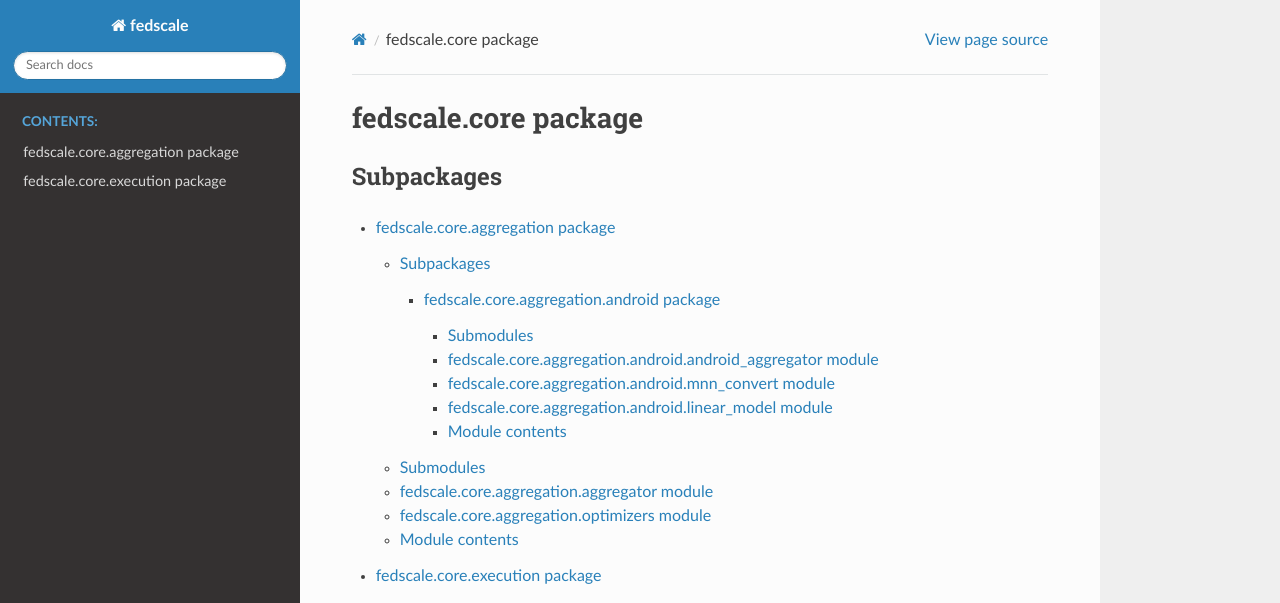
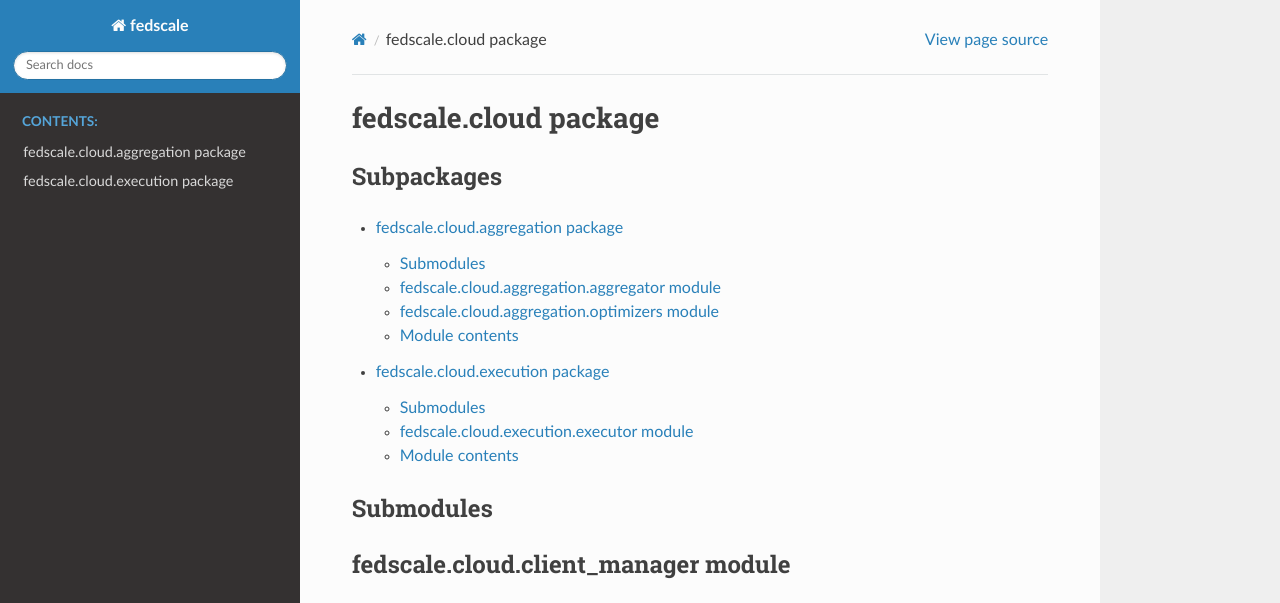
Before and after one commit to SymbioticLab/FedScale, a Sphinx documentation site: the page built from docs/source/fedscale.cloud.rst, in a window 1280 px wide and 1400 px high. Shown: the top 603 px of the window. Built offline with Sphinx 7.4.7 and the Read the Docs theme 2.0.0, drawn with Linux system fonts in a browser that asks for light colours; some of the changed text lies outside the part shown; grey boxes are pictures that could not be loaded.

Commit message:
update docs

```diff
--- /dev/null
+++ b/docs/source/fedscale.cloud.aggregation.rst
@@ -0,0 +1,37 @@
+fedscale.cloud.aggregation package
+=================================
+
+.. Subpackages
+.. -----------
+
+.. .. toctree::
+..    :maxdepth: 4
+
+..    fedscale.cloud.aggregation.android
+
+Submodules
+----------
+
+fedscale.cloud.aggregation.aggregator module
+-------------------------------------------
+
+.. automodule:: fedscale.cloud.aggregation.aggregator
+   :members:
+   :undoc-members:
+   :show-inheritance:
+
+fedscale.cloud.aggregation.optimizers module
+-------------------------------------------
+
+.. automodule:: fedscale.cloud.aggregation.optimizers
+   :members:
+   :undoc-members:
+   :show-inheritance:
+
+Module contents
+---------------
+
+.. automodule:: fedscale.cloud.aggregation
+   :members:
+   :undoc-members:
+   :show-inheritance:
--- a/docs/source/fedscale.core.rst
+++ b/docs/source/fedscale.cloud.rst
@@ -1,4 +1,4 @@
-fedscale.core package
+fedscale.cloud package
 =====================
 
 Subpackages
@@ -7,48 +7,48 @@ Subpackages
 .. toctree::
    :maxdepth: 4
 
-   fedscale.core.aggregation
-   fedscale.core.execution
+   fedscale.cloud.aggregation
+   fedscale.cloud.execution
 
 Submodules
 ----------
 
-fedscale.core.client\_manager module
+fedscale.cloud.client\_manager module
 ------------------------------------
 
-.. automodule:: fedscale.core.client_manager
+.. automodule:: fedscale.cloud.client_manager
    :members:
    :undoc-members:
    :show-inheritance:
 
-fedscale.core.commons module
+fedscale.cloud.commons module
 ----------------------------
 
-.. automodule:: fedscale.core.commons
+.. automodule:: fedscale.cloud.commons
    :members:
    :undoc-members:
    :show-inheritance:
 
-fedscale.core.config\_parser module
+fedscale.cloud.config\_parser module
 -----------------------------------
 
-.. automodule:: fedscale.core.config_parser
+.. automodule:: fedscale.cloud.config_parser
    :members:
    :undoc-members:
    :show-inheritance:
 
-fedscale.core.fllibs module
+fedscale.cloud.fllibs module
 ---------------------------
 
-.. automodule:: fedscale.core.fllibs
+.. automodule:: fedscale.cloud.fllibs
    :members:
    :undoc-members:
    :show-inheritance:
 
-fedscale.core.resource\_manager module
+fedscale.cloud.resource\_manager module
 --------------------------------------
 
-.. automodule:: fedscale.core.resource_manager
+.. automodule:: fedscale.cloud.resource_manager
    :members:
    :undoc-members:
    :show-inheritance:
@@ -56,7 +56,7 @@ fedscale.core.resource\_manager module
 Module contents
 ---------------
 
-.. automodule:: fedscale.core
+.. automodule:: fedscale.cloud
    :members:
    :undoc-members:
    :show-inheritance:
--- a/docs/source/fedscale.core.aggregation.android.rst
+++ /dev/null
@@ -1,37 +0,0 @@
-fedscale.core.aggregation.android package
-=================================
-
-Submodules
-----------
-
-fedscale.core.aggregation.android.android\_aggregator module
--------------------------------------------
-
-.. automodule:: fedscale.core.aggregation.android.android_aggregator
-   :members:
-   :undoc-members:
-   :show-inheritance:
-
-fedscale.core.aggregation.android.mnn\_convert module
--------------------------------------------
-
-.. automodule:: fedscale.core.aggregation.android.mnn_convert
-   :members:
-   :undoc-members:
-   :show-inheritance:
-
-fedscale.core.aggregation.android.linear\_model module
--------------------------------------------
-
-.. automodule:: fedscale.core.aggregation.android.linear_model
-   :members:
-   :undoc-members:
-   :show-inheritance:
-
-Module contents
----------------
-
-.. automodule:: fedscale.core.aggregation.android
-   :members:
-   :undoc-members:
-   :show-inheritance:
--- a/docs/source/fedscale.core.aggregation.rst
+++ /dev/null
@@ -1,37 +0,0 @@
-fedscale.core.aggregation package
-=================================
-
-Subpackages
------------
-
-.. toctree::
-   :maxdepth: 4
-
-   fedscale.core.aggregation.android
-
-Submodules
-----------
-
-fedscale.core.aggregation.aggregator module
--------------------------------------------
-
-.. automodule:: fedscale.core.aggregation.aggregator
-   :members:
-   :undoc-members:
-   :show-inheritance:
-
-fedscale.core.aggregation.optimizers module
--------------------------------------------
-
-.. automodule:: fedscale.core.aggregation.optimizers
-   :members:
-   :undoc-members:
-   :show-inheritance:
-
-Module contents
----------------
-
-.. automodule:: fedscale.core.aggregation
-   :members:
-   :undoc-members:
-   :show-inheritance:
--- a/docs/source/fedscale.rst
+++ b/docs/source/fedscale.rst
@@ -7,7 +7,7 @@ Subpackages
 .. toctree::
    :maxdepth: 4
 
-   fedscale.core
+   fedscale.cloud
 
 Module contents
 ---------------
--- a/docs/source/index.rst
+++ b/docs/source/index.rst
@@ -10,8 +10,8 @@ Welcome to fedscale's documentation!
    :maxdepth: 2
    :caption: Contents:
 
-   fedscale.core.aggregation.rst
-   fedscale.core.execution.rst
+   fedscale.cloud.aggregation.rst
+   fedscale.cloud.execution.rst
 
 Indices and tables
 ==================
```
Also changed, not shown: docs/source/fedscale.cloud.execution.rst (renamed from docs/source/fedscale.core.execution.rst, +12 -12 lines).
